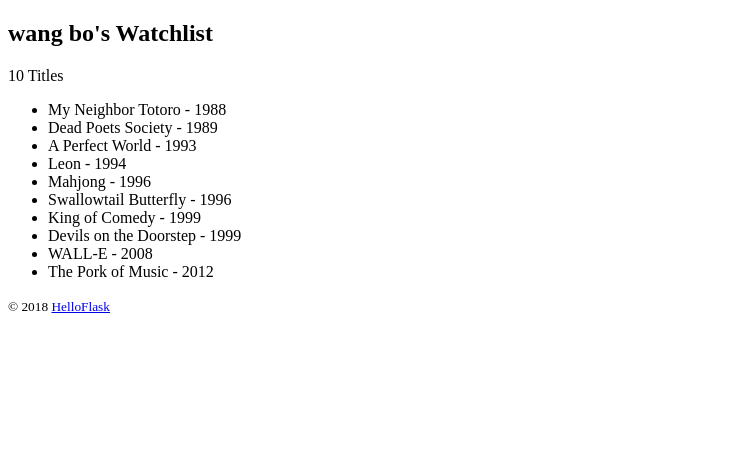
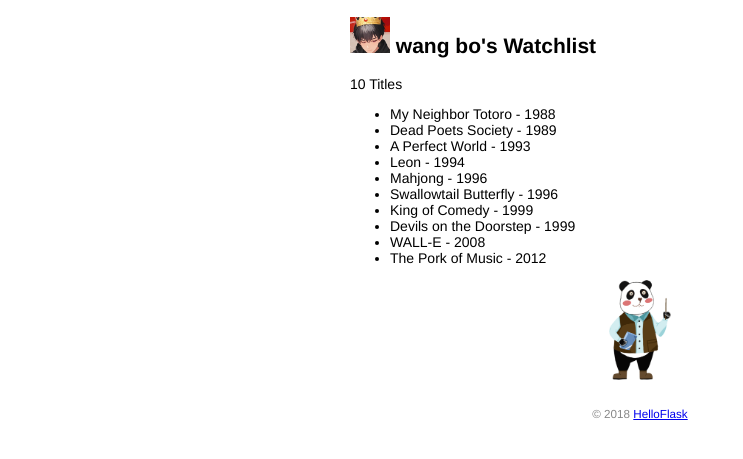
Before and after one commit to WangBo-git-lab/watchlist, a Flask app: page / in a window 1280 px wide. Shown: the top 459 px of the page, without its empty margins (0-743 px from the left). Run offline with Flask 3, Linux system fonts and the light colour scheme.

Commit message:
add static file

```diff
--- /dev/null
+++ b/static/style.css
@@ -0,0 +1,48 @@
+/* 页面整体 */
+body {
+    margin: auto;
+    max-width: 580px;
+    font-size: 14px;
+    font-family: Helvetica, Arial, sans-serif;
+}
+
+/* 页脚 */
+footer {
+    color: #888;
+    margin-top: 15px;
+    text-align: center;
+    padding: 10px;
+}
+
+/* 头像 */
+.avatar {
+    width: 40px;
+}
+
+/* 电影列表 */
+.movie-list {
+    list-style-type: none;
+    padding: 0;
+    margin-bottom: 10px;
+    box-shadow: 0 2px 5px 0 rgba(0, 0, 0, 0.16), 0 2px 10px 0 rgba(0, 0, 0, 0.12);
+}
+
+.movie-list li {
+    padding: 12px 24px;
+    border-bottom: 1px solid #ddd;
+}
+
+.movie-list li:last-child {
+    border-bottom:none;
+}
+
+.movie-list li:hover {
+    background-color: #f8f9fa;
+}
+
+/* 熊猫图片 */
+.panda {
+    display: block;
+    margin: 0 auto;
+    height: 100px;
+}
--- a/templates/index.html
+++ b/templates/index.html
@@ -3,9 +3,14 @@
 <head>
     <meta charset="utf-8">
     <title>{{ name }}'s Watchlist</title>
+    <link rel="icon" href="{{url_for('static',filename='phpRyVqEG.gif')}}">
+    <link rel="stylesheet" href="{{ url_for('static', filename='style.css') }}" type="text/css">
 </head>
 <body>
-    <h2>{{ name }}'s Watchlist</h2>
+    <h2>
+        <img alt="Avatar" class="avatar" src="{{ url_for('static', filename='images/avatar.png') }}">
+        {{ name }}'s Watchlist
+    </h2>
     {# 使用 length 过滤器获取 movies 变量的长度 #}
     <p>{{ movies|length }} Titles</p>
     <ul>
@@ -13,6 +18,7 @@
         <li>{{ movie.title }} - {{ movie.year }}</li>  {# 等同于 movie['title'] #}
         {% endfor %}  {# 使用 endfor 标签结束 for 语句 #}
     </ul>
+    <img alt="Walking Totoro" class="panda" src="{{ url_for('static', filename='images/panda.gif') }}">
     <footer>
         <small>&copy; 2018 <a href="http://helloflask.com/book/3">HelloFlask</a></small>
     </footer>
```
Also changed, not shown: static/images/avatar.png (added), static/images/panda.gif (added), static/phpRyVqEG.gif (added).
